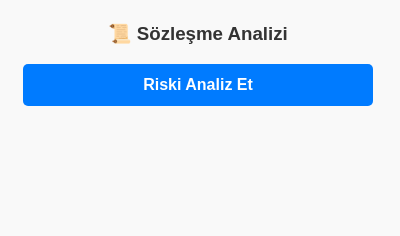
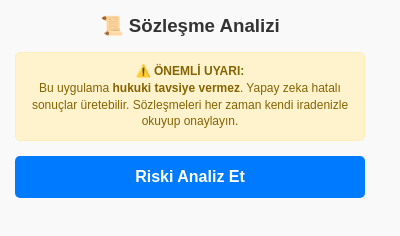
Before and after one commit to elanurdogan/risk_analiz_eklentisi, a browser extension: page popup/popup.html in a window 400 px wide. Drawn offline with Linux system fonts and the light colour scheme.

Commit message:
feat: hukuki sorumluluk reddi uyarisi arayuze eklendi.

```diff
--- a/popup/popup.html
+++ b/popup/popup.html
@@ -5,8 +5,22 @@
     <meta name="viewport" content="width=device-width, initial-scale=1.0">
     <title>Risk Analizi</title>
     <style>
-        body { width: 350px; padding: 15px; font-family: Arial, sans-serif; background-color: #f9f9f9; }
-        h3 { text-align: center; color: #333; margin-top: 0; }
+        body { width: 350px; padding: 15px; font-family: Arial, sans-serif; background-color: #f9f9f9; margin: 0; }
+        h3 { text-align: center; color: #333; margin-top: 0; margin-bottom: 15px; }
+
+        /* Yeni Eklenen Uyarı Kutusu Tasarımı */
+        .uyari-kutusu {
+            background-color: #fff3cd; /* Dikkat çekici açık sarı */
+            color: #856404; /* Koyu sarı/kahverengi yazı */
+            border: 1px solid #ffeeba;
+            padding: 10px;
+            border-radius: 5px;
+            font-size: 12px;
+            margin-bottom: 15px;
+            text-align: center;
+            line-height: 1.4;
+        }
+
         button { width: 100%; padding: 12px; background-color: #007BFF; color: white; border: none; border-radius: 5px; font-size: 16px; font-weight: bold; cursor: pointer; transition: 0.3s; }
         button:hover { background-color: #0056b3; }
         #sonuc { margin-top: 15px; font-size: 14px; color: #444; }
@@ -15,13 +29,18 @@
 <body>
     <h3>📜 Sözleşme Analizi</h3>
 
+    <!-- YENİ EKLENEN: Hukuki Sorumluluk Reddi -->
+    <div class="uyari-kutusu">
+        <strong>⚠️ ÖNEMLİ UYARI:</strong><br>
+        Bu uygulama <b>hukuki tavsiye vermez</b>. Yapay zeka hatalı sonuçlar üretebilir. Sözleşmeleri her zaman kendi iradenizle okuyup onaylayın.
+    </div>
+
     <button id="analizBtn">Riski Analiz Et</button>
 
     <div id="sonuc">
         <!-- İleride risk raporumuz ve skor buraya yazdırılacak -->
     </div>
 
-    <!-- JavaScript dosyamızı bağlıyoruz -->
     <script src="popup.js"></script>
 </body>
 </html>
```
